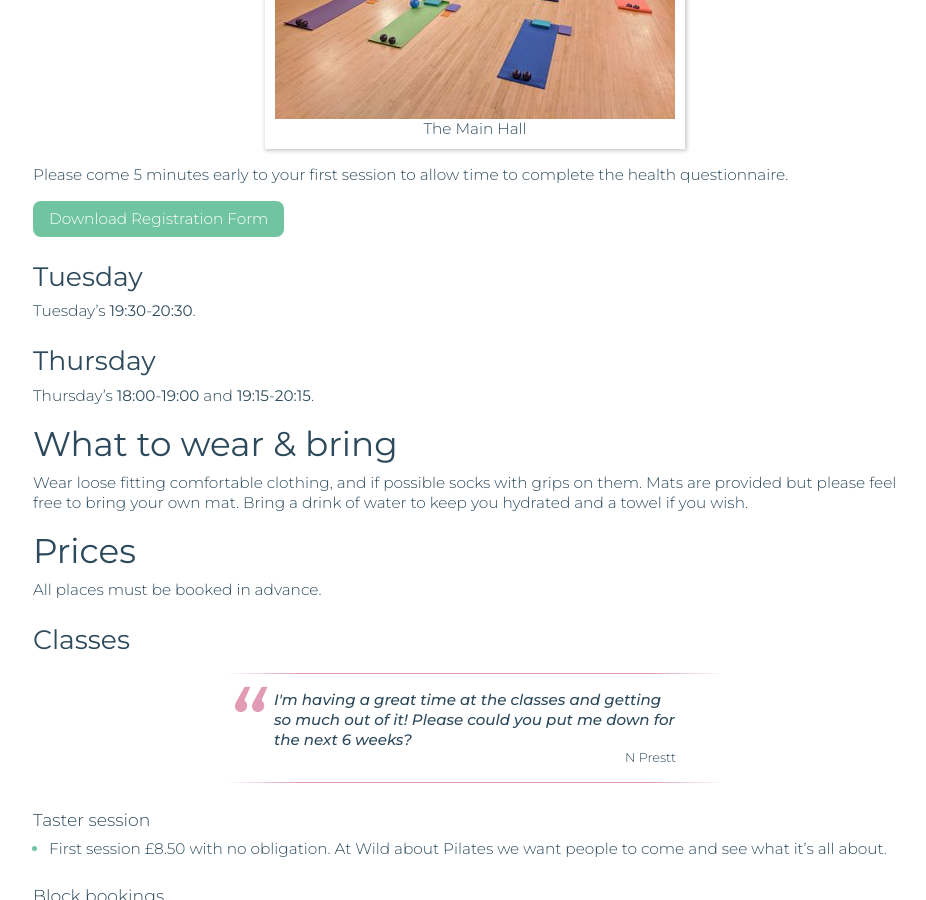
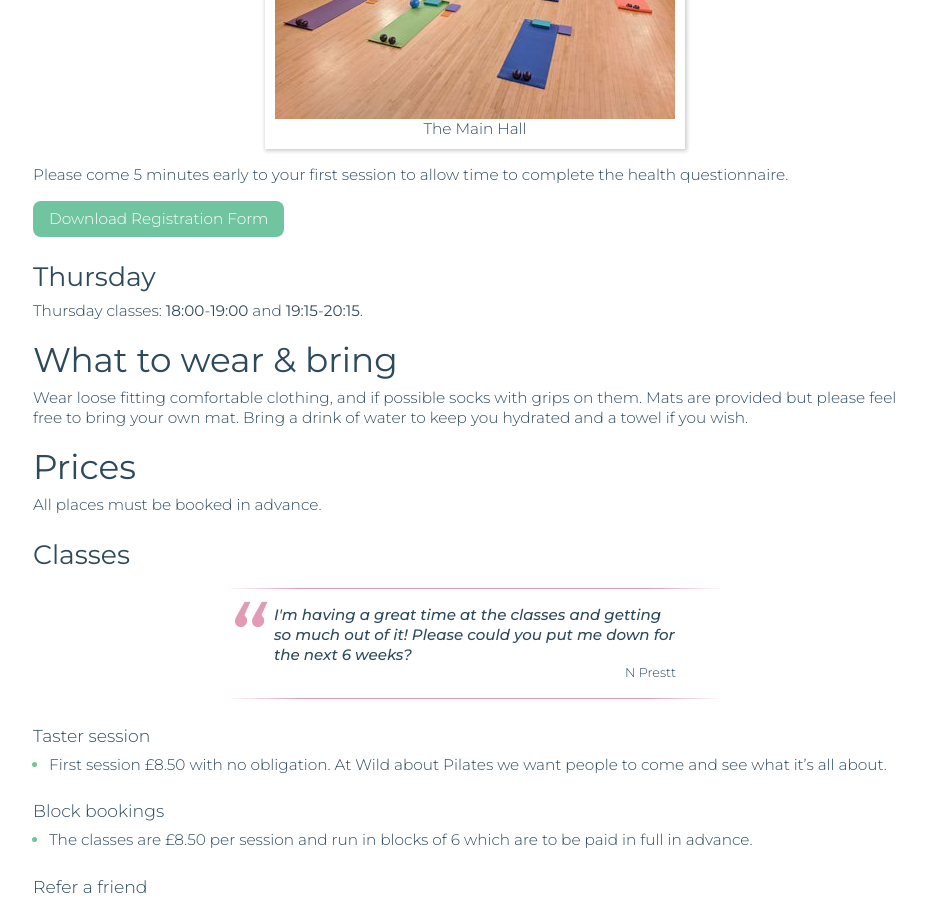
Before and after one commit to mikeraynham/wildaboutpilates, a Jekyll site: the page built from classes.md, in a window 1280 px wide and 900 px high, scrolled down 439 px. Shown: the whole window, without its empty margins (165-1091 px from the left). Built offline with Jekyll 4.4.1, drawn with Linux system fonts in a browser that asks for light colours.

Commit message:
Remove Tuesday class

```diff
--- a/_includes/address.html
+++ b/_includes/address.html
@@ -30,12 +30,6 @@
         "openingHoursSpecification": [
             {
                 "@type": "OpeningHoursSpecification",
-                "opens":  "19:30:00",
-                "closes":  "20:30:00",
-                "dayOfWeek": "http://schema.org/Tuesday"
-            },
-            {
-                "@type": "OpeningHoursSpecification",
                 "opens":  "18:00:00",
                 "closes":  "19:00:00",
                 "dayOfWeek": "http://schema.org/Thursday"
--- a/classes.md
+++ b/classes.md
@@ -3,7 +3,7 @@ title: Classes
 layout: default
 nav_title: Classes
 nav_order: 4
-description: Tuesday's 19:30-20:30; Thursday's 18:00-19:00, and 19:15-2015. Morton Hall Community Centre in Macclesfield.
+description: Thursday 18:00-19:00 and 19:15-2015. Morton Hall Community Centre in Macclesfield.
 ---
 
 ## Class times and venue
@@ -20,13 +20,9 @@ Please come 5 minutes early to your first session to allow time to complete the
 
 {% include registration_form.html %}
 
-### Tuesday
-
-Tuesday's <time>19:30</time>-<time>20:30</time>.
-
 ### Thursday
 
-Thursday's <time>18:00</time>-<time>19:00</time> and <time>19:15</time>-<time>20:15</time>.
+Thursday classes: <time>18:00</time>-<time>19:00</time> and <time>19:15</time>-<time>20:15</time>.
 
 ## What to wear & bring
 
```
